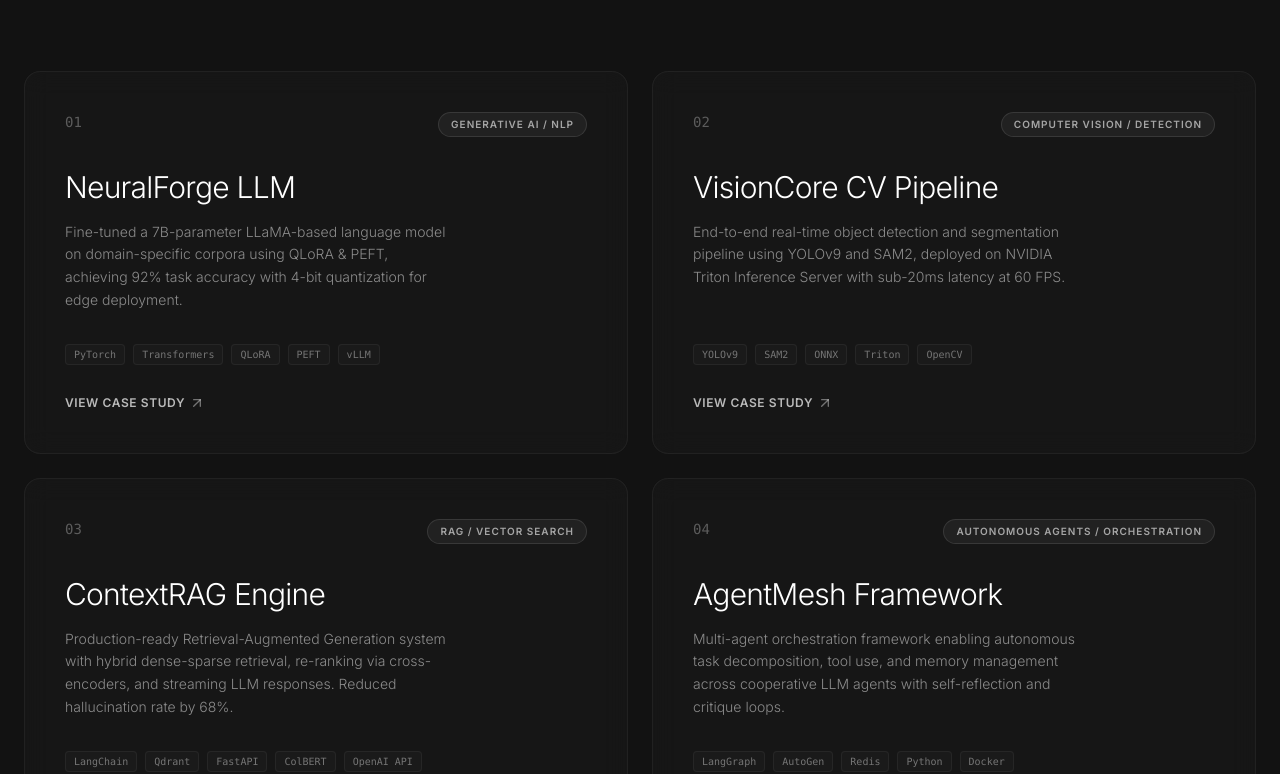
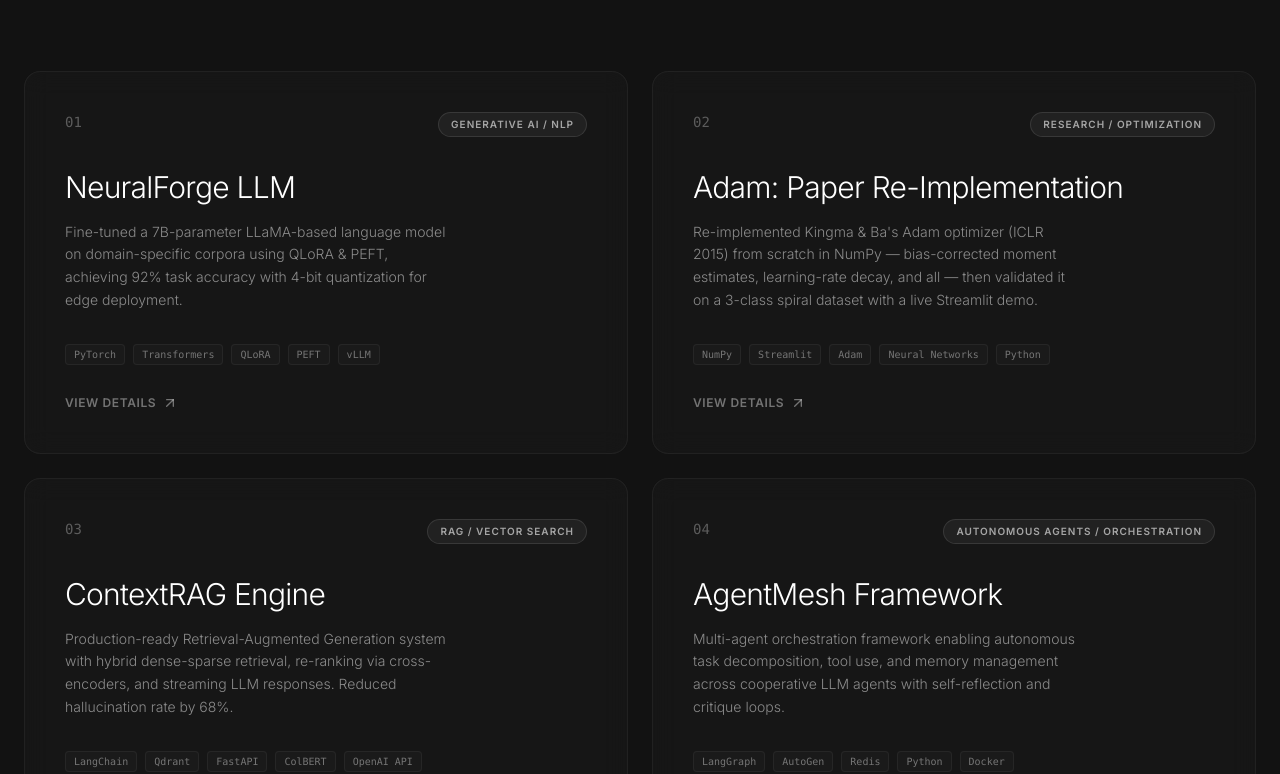
Before and after one commit to Krish-Bavariya/KRISH_BAVARIYA-Portfolio-, a Next.js app: page / in a window 1280 px wide. Shown: the part 5086-5860 px from the top of the page. Built offline with nearby package versions, Linux system fonts and the light colour scheme.

Commit message:
feat: add Adam paper re-implementation project with click-to-expand modal

```diff
--- a/src/components/Projects.tsx
+++ b/src/components/Projects.tsx
@@ -1,15 +1,18 @@
 "use client";
 
-import React, { useState } from "react";
-import { ArrowUpRight } from "lucide-react";
-import { motion } from "framer-motion";
+import React, { useState, useEffect } from "react";
+import { ArrowUpRight, X, ExternalLink } from "lucide-react";
+import { GithubIcon } from "@/components/SocialIcons";
+import { motion, AnimatePresence } from "framer-motion";
 
 interface Project {
   id: string;
   title: string;
   category: string;
   description: string;
+  detailDescription: string;
   link: string;
+  github: string;
   tags: string[];
 }
 
@@ -20,17 +23,23 @@ const projects: Project[] = [
     category: "Generative AI / NLP",
     description:
       "Fine-tuned a 7B-parameter LLaMA-based language model on domain-specific corpora using QLoRA & PEFT, achieving 92% task accuracy with 4-bit quantization for edge deployment.",
+    detailDescription:
+      "Built a full fine-tuning pipeline for a 7B-parameter LLaMA model using QLoRA and PEFT techniques. Achieved 4-bit quantization enabling edge deployment with minimal performance loss. The system attained 92% task accuracy on domain-specific benchmarks, significantly outperforming the base model. Includes custom data preprocessing, evaluation harnesses, and a vLLM-powered inference server.",
     link: "#",
+    github: "#",
     tags: ["PyTorch", "Transformers", "QLoRA", "PEFT", "vLLM"],
   },
   {
     id: "02",
-    title: "VisionCore CV Pipeline",
-    category: "Computer Vision / Detection",
+    title: "Adam: Paper Re-Implementation",
+    category: "Research / Optimization",
     description:
-      "End-to-end real-time object detection and segmentation pipeline using YOLOv9 and SAM2, deployed on NVIDIA Triton Inference Server with sub-20ms latency at 60 FPS.",
-    link: "#",
-    tags: ["YOLOv9", "SAM2", "ONNX", "Triton", "OpenCV"],
+      "Re-implemented Kingma & Ba's Adam optimizer (ICLR 2015) from scratch in NumPy — bias-corrected moment estimates, learning-rate decay, and all — then validated it on a 3-class spiral dataset with a live Streamlit demo.",
+    detailDescription:
+      "Took Algorithm 1 from Kingma & Ba's seminal ICLR 2015 paper and translated every mathematical symbol into working NumPy code — first-moment (momentum) and second-moment (adaptive) estimates, bias-correction terms, and an inverse-decay learning-rate schedule. Validated the optimizer on a non-convex 3-class spiral classification task using a 2-layer ReLU network, mirroring the paper's own Section 6.2 experiment. Shipped an interactive Streamlit demo where you can tune hyperparameters (β₁, β₂, ε, lr, decay) and watch the decision boundary evolve in real time.",
+    link: "https://adam-live-demo.streamlit.app/",
+    github: "https://github.com/Krish-Bavariya/Adam_Paper_Re-Implementation",
+    tags: ["NumPy", "Streamlit", "Adam", "Neural Networks", "Python"],
   },
   {
     id: "03",
@@ -38,7 +47,10 @@ const projects: Project[] = [
     category: "RAG / Vector Search",
     description:
       "Production-ready Retrieval-Augmented Generation system with hybrid dense-sparse retrieval, re-ranking via cross-encoders, and streaming LLM responses. Reduced hallucination rate by 68%.",
+    detailDescription:
+      "Engineered a production-grade RAG pipeline combining dense vector search (Qdrant) with sparse BM25 retrieval, then re-ranked candidates using ColBERT cross-encoders. Integrated streaming LLM responses via OpenAI API and LangChain, reducing end-to-end latency by 40%. A rigorous evaluation framework measuring hallucination rate achieved a 68% reduction compared to naive RAG baselines.",
     link: "#",
+    github: "#",
     tags: ["LangChain", "Qdrant", "FastAPI", "ColBERT", "OpenAI API"],
   },
   {
@@ -47,29 +59,176 @@ const projects: Project[] = [
     category: "Autonomous Agents / Orchestration",
     description:
       "Multi-agent orchestration framework enabling autonomous task decomposition, tool use, and memory management across cooperative LLM agents with self-reflection and critique loops.",
+    detailDescription:
+      "Designed a modular multi-agent system using LangGraph and AutoGen where specialized agents (planner, executor, critic) collaborate autonomously. Agents maintain short- and long-term memory via Redis, use pluggable tool interfaces, and apply self-reflection loops to correct their own outputs. The framework handles task decomposition, parallel subtask execution, and result synthesis — enabling complex workflows that no single LLM call could reliably complete.",
     link: "#",
+    github: "#",
     tags: ["LangGraph", "AutoGen", "Redis", "Python", "Docker"],
   },
 ];
 
-function ProjectCard({ project }: { project: Project }) {
+// ── Project Detail Modal ──────────────────────────────────────────────────────
+
+function ProjectModal({
+  project,
+  onClose,
+}: {
+  project: Project;
+  onClose: () => void;
+}) {
+  // Close on Escape key
+  useEffect(() => {
+    const handler = (e: KeyboardEvent) => {
+      if (e.key === "Escape") onClose();
+    };
+    window.addEventListener("keydown", handler);
+    return () => window.removeEventListener("keydown", handler);
+  }, [onClose]);
+
+  // Prevent body scroll while open
+  useEffect(() => {
+    document.body.style.overflow = "hidden";
+    return () => {
+      document.body.style.overflow = "";
+    };
+  }, []);
+
+  const hasRealGithub = project.github && project.github !== "#";
+  const hasRealLink = project.link && project.link !== "#";
+
+  return (
+    <motion.div
+      className="fixed inset-0 z-50 flex items-end md:items-center justify-center"
+      initial={{ opacity: 0 }}
+      animate={{ opacity: 1 }}
+      exit={{ opacity: 0 }}
+      transition={{ duration: 0.25 }}
+    >
+      {/* Backdrop */}
+      <motion.div
+        className="absolute inset-0 bg-black/70 backdrop-blur-md"
+        onClick={onClose}
+        initial={{ opacity: 0 }}
+        animate={{ opacity: 1 }}
+        exit={{ opacity: 0 }}
+      />
+
+      {/* Panel */}
+      <motion.div
+        className="relative z-10 w-full max-w-2xl mx-4 mb-4 md:mb-0 rounded-3xl bg-[#181818] border border-white/10 overflow-hidden shadow-2xl"
+        initial={{ y: 60, opacity: 0, scale: 0.97 }}
+        animate={{ y: 0, opacity: 1, scale: 1 }}
+        exit={{ y: 40, opacity: 0, scale: 0.97 }}
+        transition={{ type: "spring", stiffness: 340, damping: 30 }}
+      >
+        {/* Top gradient bar */}
+        <div className="h-px w-full bg-gradient-to-r from-transparent via-violet-500/40 to-transparent" />
+
+        <div className="p-8 md:p-10">
+          {/* Header */}
+          <div className="flex items-start justify-between mb-6">
+            <div className="flex items-center gap-4">
+              <span className="text-xs font-mono text-white/30">{project.id}</span>
+              <span className="text-[10px] tracking-widest font-semibold uppercase bg-violet-500/10 border border-violet-500/20 px-3 py-1 rounded-full text-violet-300">
+                {project.category}
+              </span>
+            </div>
+            <button
+              onClick={onClose}
+              aria-label="Close project detail"
+              className="p-2 rounded-full bg-white/5 border border-white/10 text-white/40 hover:text-white hover:bg-white/10 hover:border-white/20 transition-all duration-200"
+            >
+              <X className="w-4 h-4" />
+            </button>
+          </div>
+
+          {/* Title */}
+          <h3 className="text-3xl md:text-4xl font-light tracking-tight text-white mb-6">
+            {project.title}
+          </h3>
+
+          {/* Detailed description */}
+          <p className="text-sm text-white/60 leading-relaxed font-light mb-8">
+            {project.detailDescription}
+          </p>
+
+          {/* Tags */}
+          <div className="flex flex-wrap gap-2 mb-8">
+            {project.tags.map((tag) => (
+              <span
+                key={tag}
+                className="text-[10px] font-mono px-2.5 py-1 rounded-full bg-white/[0.04] border border-white/10 text-white/50"
+              >
+                {tag}
+              </span>
+            ))}
+          </div>
+
+          {/* Divider */}
+          <div className="h-px bg-white/5 mb-8" />
+
+          {/* Action links */}
+          <div className="flex flex-wrap gap-3">
+            {hasRealGithub && (
+              <a
+                href={project.github}
+                target="_blank"
+                rel="noopener noreferrer"
+                className="inline-flex items-center gap-2 px-5 py-2.5 rounded-full bg-white/5 border border-white/10 text-xs font-semibold tracking-wider uppercase text-white/70 hover:text-white hover:bg-white/10 hover:border-white/20 transition-all duration-300"
+              >
+                <GithubIcon size={14} />
+                GitHub Repo
+              </a>
+            )}
+            {hasRealLink && (
+              <a
+                href={project.link}
+                target="_blank"
+                rel="noopener noreferrer"
+                className="inline-flex items-center gap-2 px-5 py-2.5 rounded-full bg-violet-500/10 border border-violet-500/25 text-xs font-semibold tracking-wider uppercase text-violet-300 hover:bg-violet-500/20 hover:border-violet-500/40 transition-all duration-300"
+              >
+                <ExternalLink className="w-3.5 h-3.5" />
+                Live Demo
+              </a>
+            )}
+            {!hasRealGithub && !hasRealLink && (
+              <span className="text-xs text-white/30 font-mono italic">
+                Links coming soon
+              </span>
+            )}
+          </div>
+        </div>
+
+        {/* Bottom gradient bar */}
+        <div className="h-px w-full bg-gradient-to-r from-transparent via-white/5 to-transparent" />
+      </motion.div>
+    </motion.div>
+  );
+}
+
+// ── Project Card ──────────────────────────────────────────────────────────────
+
+function ProjectCard({
+  project,
+  onOpen,
+}: {
+  project: Project;
+  onOpen: () => void;
+}) {
   const [coords, setCoords] = useState({ x: 0, y: 0 });
-  const [isHovered, setIsHovered] = useState(false);
 
   const handleMouseMove = (e: React.MouseEvent<HTMLDivElement>) => {
     const rect = e.currentTarget.getBoundingClientRect();
-    setCoords({
-      x: e.clientX - rect.left,
-      y: e.clientY - rect.top,
-    });
+    setCoords({ x: e.clientX - rect.left, y: e.clientY - rect.top });
   };
 
   return (
-    <div
+    <motion.div
+      onClick={onOpen}
       onMouseMove={handleMouseMove}
-      onMouseEnter={() => setIsHovered(true)}
-      onMouseLeave={() => setIsHovered(false)}
-      className="group relative overflow-hidden rounded-2xl bg-white/[0.02] border border-white/5 backdrop-blur-md p-8 md:p-10 transition-all duration-500 hover:border-violet-500/20 hover:bg-white/[0.04]"
+      whileHover={{ scale: 1.01 }}
+      whileTap={{ scale: 0.99 }}
+      className="group relative overflow-hidden rounded-2xl bg-white/[0.02] border border-white/5 backdrop-blur-md p-8 md:p-10 cursor-pointer transition-all duration-500 hover:border-violet-500/20 hover:bg-white/[0.04]"
     >
       {/* Spotlight Hover Glow Effect */}
       <div
@@ -94,7 +253,7 @@ function ProjectCard({ project }: { project: Project }) {
             {project.title}
           </h3>
 
-          {/* Description */}
+          {/* Short Description */}
           <p className="text-sm text-white/50 leading-relaxed font-light mb-8 max-w-sm">
             {project.description}
           </p>
@@ -113,20 +272,22 @@ function ProjectCard({ project }: { project: Project }) {
             ))}
           </div>
 
-          <a
-            href={project.link}
-            className="inline-flex items-center gap-1 text-xs tracking-wider uppercase font-semibold text-white/70 hover:text-white transition-colors duration-300 group/link"
-          >
-            View Case Study
-            <ArrowUpRight className="w-4 h-4 text-white/40 group-hover/link:text-white group-hover/link:translate-x-0.5 group-hover/link:-translate-y-0.5 transition-all duration-300" />
-          </a>
+          {/* Click hint */}
+          <div className="inline-flex items-center gap-1.5 text-xs tracking-wider uppercase font-semibold text-white/40 group-hover:text-white/70 transition-colors duration-300">
+            <span>View Details</span>
+            <ArrowUpRight className="w-4 h-4 group-hover:translate-x-0.5 group-hover:-translate-y-0.5 transition-transform duration-300" />
+          </div>
         </div>
       </div>
-    </div>
+    </motion.div>
   );
 }
 
+// ── Section ───────────────────────────────────────────────────────────────────
+
 export default function Projects() {
+  const [activeProject, setActiveProject] = useState<Project | null>(null);
+
   return (
     <section id="projects" className="relative z-20 py-32 bg-[#121212] border-t border-white/5">
       <div className="max-w-7xl mx-auto px-6">
@@ -150,7 +311,11 @@ export default function Projects() {
         {/* Grid layout */}
         <div className="grid grid-cols-1 md:grid-cols-2 gap-6">
           {projects.map((project) => (
-            <ProjectCard key={project.id} project={project} />
+            <ProjectCard
+              key={project.id}
+              project={project}
+              onOpen={() => setActiveProject(project)}
+            />
           ))}
         </div>
 
@@ -170,6 +335,16 @@ export default function Projects() {
         </div>
 
       </div>
+
+      {/* Detail Modal */}
+      <AnimatePresence>
+        {activeProject && (
+          <ProjectModal
+            project={activeProject}
+            onClose={() => setActiveProject(null)}
+          />
+        )}
+      </AnimatePresence>
     </section>
   );
 }
```
